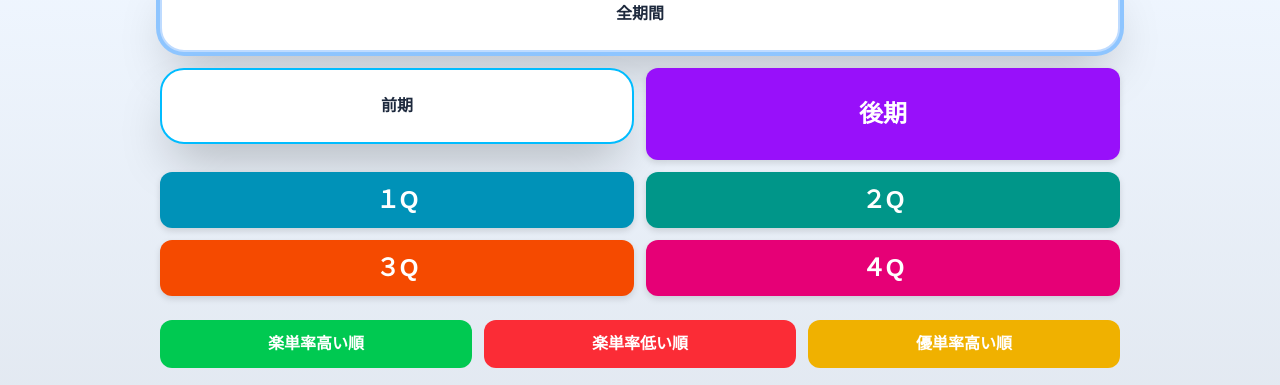
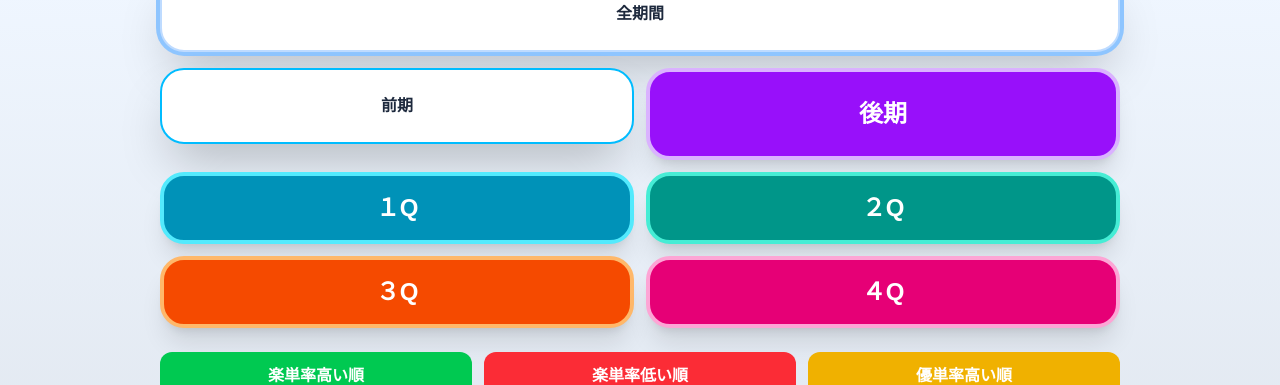
Before and after one commit to Miya300/inazo-clone, a Next.js app: page / in a window 1280 px wide. Shown: the part 468-853 px from the top of the page. Built offline with nearby package versions, Linux system fonts and the light colour scheme; no server answers; the database is empty.

Commit message:
update semester button colors

```diff
--- a/app/page.tsx
+++ b/app/page.tsx
@@ -198,12 +198,14 @@ export default function Home() {
     <button
       onClick={() => setSemester("後期")}
       className={`
-        py-3
-        rounded-xl
-        font-bold
+        py-4
+        rounded-3xl
+        font-black
+        text-2xl
         text-white
-        text-2xl
-        drop-shadow-md
+        border-4
+        border-purple-300
+        shadow-xl
         ${
           semester === "後期"
             ? "bg-purple-400"
@@ -217,12 +219,14 @@ export default function Home() {
     <button
       onClick={() => setSemester("１Q")}
       className={`
-        py-3
-        rounded-xl
-        font-bold
+        py-4
+        rounded-3xl
+        font-black
+        text-2xl
         text-white
-        text-2xl
-        drop-shadow-md
+        border-4
+        border-cyan-300
+        shadow-xl
         ${
           semester === "１Q"
             ? "bg-cyan-400"
@@ -236,12 +240,14 @@ export default function Home() {
     <button
       onClick={() => setSemester("２Q")}
       className={`
-        py-3
-        rounded-xl
-        font-bold
+        py-4
+        rounded-3xl
+        font-black
+        text-2xl
         text-white
-        text-2xl
-        drop-shadow-md
+        border-4
+        border-teal-300
+        shadow-xl
         ${
           semester === "２Q"
             ? "bg-teal-400"
@@ -255,12 +261,14 @@ export default function Home() {
     <button
       onClick={() => setSemester("３Q")}
       className={`
-        py-3
-        rounded-xl
-        font-bold
+        py-4
+        rounded-3xl
+        font-black
+        text-2xl
         text-white
-        text-2xl
-        drop-shadow-md
+        border-4
+        border-orange-300
+        shadow-xl
         ${
           semester === "３Q"
             ? "bg-orange-400"
@@ -274,12 +282,14 @@ export default function Home() {
     <button
       onClick={() => setSemester("４Q")}
       className={`
-        py-3
-        rounded-xl
-        font-bold
+        py-4
+        rounded-3xl
+        font-black
+        text-2xl
         text-white
-        text-2xl
-        drop-shadow-md
+        border-4
+        border-pink-300
+        shadow-xl
         ${
           semester === "４Q"
             ? "bg-pink-400"
```
